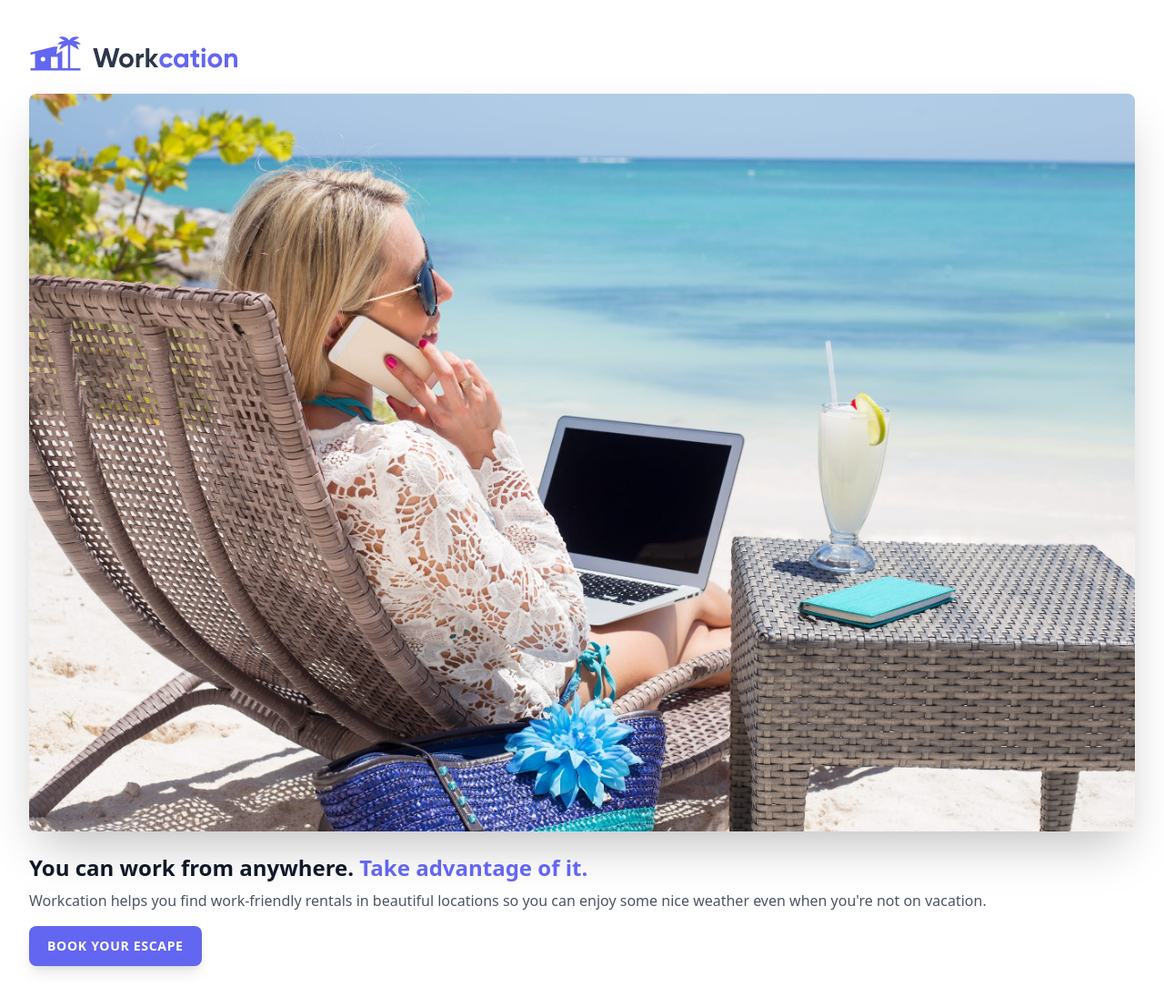
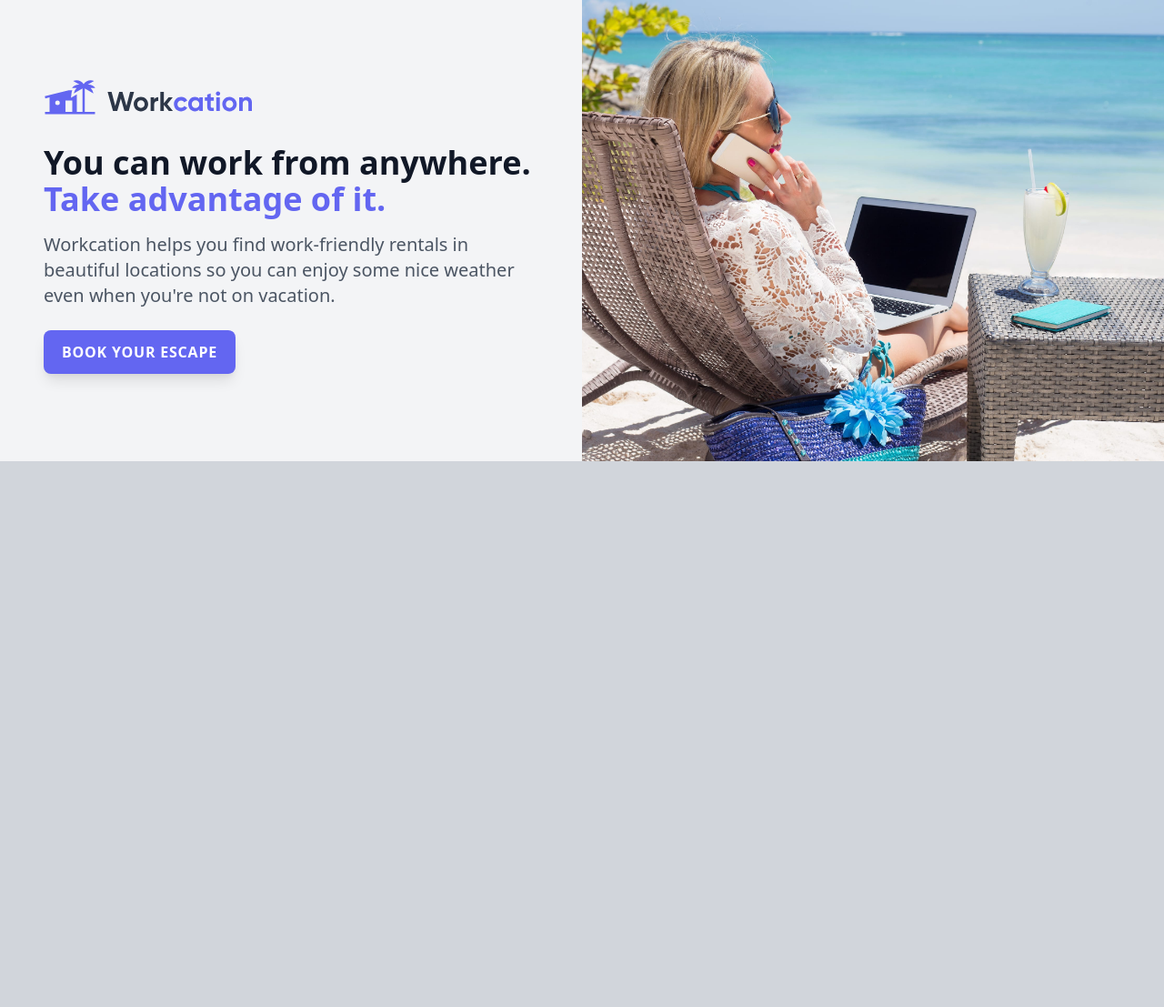
Before and after one commit to KabirLiaquat/tailwind, a website built with Vite: page index.html in a window 1280 px wide. Shown: the part 9-1116 px from the top of the page at 91% size. After the commit the page ends 800 px from the top, so only its background shows below. Built offline with nearby package versions, Linux system fonts and the light colour scheme.

Commit message:
Responsive Design

```diff
--- a/index.html
+++ b/index.html
@@ -6,18 +6,26 @@
       <!-- <link href="https://unpkg.com/tailwindcss@^2/dist/tailwind.min.css" rel="stylesheet"> -->
       <link rel="stylesheet" href="/css/tailwind.css">
     </head>
-    <body class="text-gray-100">
-      <div class="px-8 py-12">
-        <img class="h-10" src="/img/logo.svg" alt="workcation">
-        <img class="mt-6 rounded-lg shadow-2xl" src="/img/beach-work.jpg" alt="Woman workcationing on the beach">
-        <h1 class="mt-6 text-2xl font-bold text-gray-900">You can work from anywhere.
-          <span class="text-indigo-500">Take advantage of it.</span></h1>
-        <p class="mt-2 text-gray-600">
-          Workcation helps you find work-friendly rentals in beautiful locations so you can enjoy some
-          nice weather even when you're not on vacation.
-        </p>
-        <div class="mt-4">
-          <a class="inline-block bg-indigo-500 text-white px-5 py-3 rounded-lg shadow-lg uppercase tracking-wider font-semibold text-sm" href="#">Book your escape</a>
+    <body class="bg-gray-300">
+      <div class="bg-gray-100 grid lg:grid-cols-2 2xl:grid-cols-5">
+        <div class="px-8 py-12 max-w-md mx-auto sm:max-w-xl lg:px-12 lg:py-24 lg:max-w-full xl:mr-0 2xl:col-span-2">
+          <div class="xl:max-w-xl">
+            <img class="h-10" src="/img/logo.svg" alt="workcation">
+            <img class="mt-6 rounded-lg shadow-2xl sm:mt-8 sm:h-64 sm:w-full sm:object-cover object-center lg:hidden" src="/img/beach-work.jpg" alt="Woman workcationing on the beach">
+            <h1 class="mt-6 text-2xl font-bold text-gray-900 sm:mt-8 sm:text-4xl lg:text-3xl xl:text-4xl">You can work from anywhere.
+              <br class="hidden lg:inline">
+              <span class="text-indigo-500">Take advantage of it.</span></h1>
+            <p class="mt-2 text-gray-600 sm:mt-4 sm:text-xl">
+              Workcation helps you find work-friendly rentals in beautiful locations so you can enjoy some
+              nice weather even when you're not on vacation.
+            </p>
+            <div class="mt-4 sm:mt-6">
+              <a class="inline-block bg-indigo-500 text-white px-5 py-3 rounded-lg shadow-lg uppercase tracking-wider font-semibold text-sm sm:text-base" href="#">Book your escape</a>
+            </div>
+          </div>
+        </div>
+        <div class="hidden relative lg:block 2xl:col-span-3">
+          <img class="absolute inset-0 w-full h-full object-cover object-center" src="/img/beach-work.jpg" alt="Woman workcationing on the beach">
         </div>
       </div>
     </body>
```
